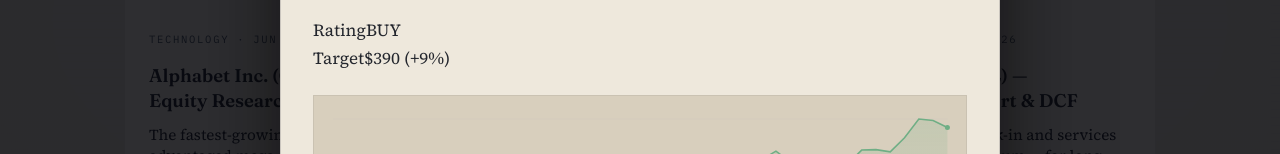
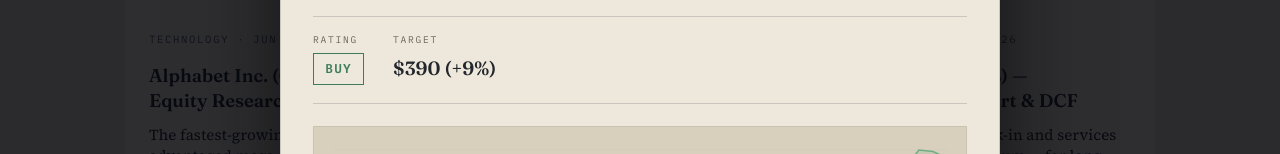
Before and after one commit to debjitmukherjee1/debjitmukherjee1.github.io, a plain HTML site: page index.html in a window 1280 px wide. Both pictures are taken after a click on the button 290 px from the left and 3214 px from the top of the page. Shown: the part 3034-3188 px from the top of the page. Drawn offline with Linux system fonts and the light colour scheme.

Commit message:
CSS: tear-sheet metric band + rating badge + display-case stage layer

```diff
--- a/css/styles.css
+++ b/css/styles.css
@@ -1044,6 +1044,58 @@
   .contact-links .mast-link { min-height: 44px; display: inline-flex; align-items: center; }
 }
 
+/* ---------------------- tear-sheet metric band (modal) ------------------ */
+.tearsheet {
+  display: flex;
+  flex-wrap: wrap;
+  gap: 1.8rem;
+  align-items: flex-end;
+  padding: 0.9rem 0 1.1rem;
+  margin: 0.3rem 0 0.2rem;
+  border-top: 1px solid var(--accent-faint);
+  border-bottom: 1px solid var(--accent-faint);
+}
+.ts-cell { display: flex; flex-direction: column; gap: 0.35rem; }
+.ts-label {
+  font-family: var(--font-mono);
+  font-size: 0.6rem;
+  letter-spacing: 0.18em;
+  text-transform: uppercase;
+  color: var(--paper-dim);
+}
+.ts-value {
+  font-family: var(--font-display);
+  font-weight: 600;
+  font-size: 1.2rem;
+  color: var(--paper);
+  font-variant-numeric: tabular-nums;
+}
+.ts-badge {
+  align-self: flex-start;
+  width: max-content;
+  font-family: var(--font-mono);
+  font-size: 0.8rem;
+  font-weight: 600;
+  letter-spacing: 0.1em;
+  padding: 0.28rem 0.7rem;
+  border: 1px solid currentColor;
+}
+.ts-badge.ro-buy  { color: var(--up); }
+.ts-badge.ro-sell { color: var(--down); }
+.ts-badge.ro-hold { color: var(--flat); }
+
+/* -------------------- display-case photographic backdrop ---------------- */
+.stage-layer {
+  position: fixed;
+  inset: 0;
+  z-index: -2;
+  pointer-events: none;
+  background-size: cover;
+  background-position: center;
+  opacity: 0;
+  transition: opacity 1.1s ease;
+}
+
 /* ============================ LIGHT THEME ==============================
    "Daylight gallery" — warm ash/beige base with New York photography.
    Activated by class="theme-light" on <html>. Removing the class reverts
```
